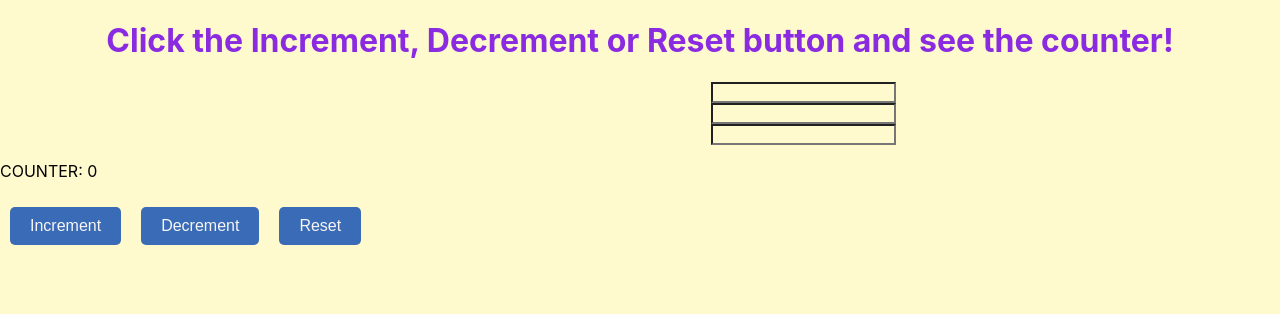
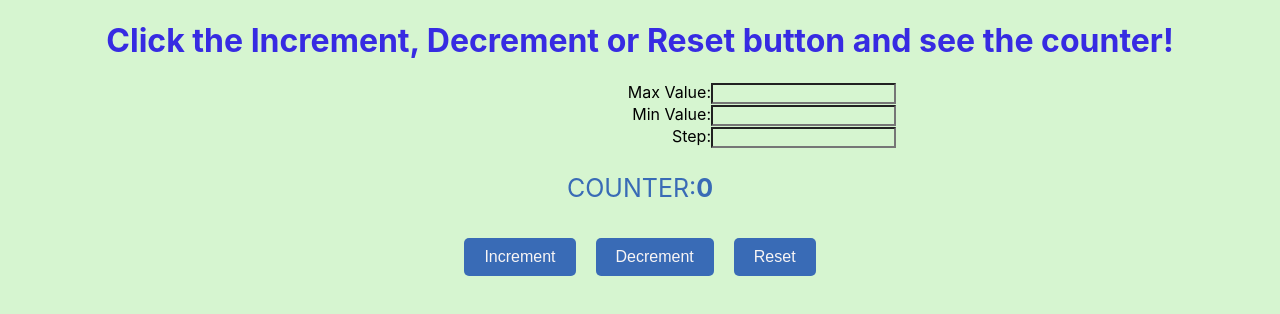
Before and after one commit to Vach001/create-counter-react, a React (Create React App) app: page / in a window 1280 px wide. Shown: the top 314 px of the page. Built offline with nearby package versions, Linux system fonts and the light colour scheme.

Commit message:
feat(*): add styles and change buttons

```diff
--- a/package.json
+++ b/package.json
@@ -3,6 +3,9 @@
   "version": "0.1.0",
   "private": true,
   "dependencies": {
+    "@emotion/react": "^11.11.1",
+    "@emotion/styled": "^11.11.0",
+    "@mui/material": "^5.14.0",
     "@testing-library/jest-dom": "^5.16.5",
     "@testing-library/react": "^13.4.0",
     "@testing-library/user-event": "^13.5.0",
--- a/src/App.css
+++ b/src/App.css
@@ -1,3 +1,3 @@
 *{
-  background-color: lemonchiffon;
+  background-color: rgb(214, 245, 208);
 }
--- a/src/Components/Counter/Counter.jsx
+++ b/src/Components/Counter/Counter.jsx
@@ -2,63 +2,58 @@ import React, { useEffect, useState } from "react";
 import styles from "./counter.module.css";
 import { useReducer } from "../../hooks/useReducer";
 import {counterReducer} from "../../helpers/counterReducer";
+import Input from "../Input/Input";
 
 export default function Counter() {
-  const [counter, setCounter] = useReducer(counterReducer, 0);
+  const [counter, counterDispatch] = useReducer(counterReducer, 0);
 
   const storedCounter = JSON.parse(localStorage.getItem("counter"));
-  const [maxNumber, setMaxNumber] = useState(100);
-  const [minNumber, setMinNumber] = useState(-100);
-  const [step, setStep] = useState(2);
+  const [maxNumber, setMaxNumber] = useState(25);
+  const [minNumber, setMinNumber] = useState(-20);
+  const [step, setStep] = useState(5);
 
-
-  useEffect(() => {
-    localStorage.setItem("counter", JSON.stringify(counter));
-
-    const storedCounter = JSON.parse(localStorage.getItem("counter"));
-    console.log(storedCounter);
-  }, [counter]);
-
-  const handleClick = function (number) {
-    setCounter((prev) => {
-      console.log(localStorage);
-      return prev + number;
-    });
-  };
-return (
+  return (
     <>
       <div style={{
             margin: "auto",
+            padding:"10px, 10px",
             width: "40%",
             display: "flex",
             flexDirection: "column",
             alignItems: "flex-end"
           }}
         >
-        <input type="text" labelText="Max Value:" name= {maxNumber} />
-        <input type="text" labelText="Min Value:" name= {minNumber} />
-        <input type="text" labelText="Step:" name= {step} />
+        <Input type="number" labelText="Max Value:" name= {maxNumber} />
+        <Input type="number" labelText="Min Value:" name= {minNumber} />
+        <Input type="number" labelText="Step:" name= {step} />
       </div>
 
-      <p>COUNTER: {counter}</p>
+      <p className={styles.count}>COUNTER:  <b>{ counter }</b></p>
 
-      <div>
+      <div style={{
+        display: "flex",
+        alignItems: "center",
+        justifyContent: "center",
+        margin:"auto"
+      }}>
         <button
-          onClick={() => setCounter({
+          onClick={() => counterDispatch({
             type: "increment",
-            payload: step })}
-          disabled={counter + step > maxNumber}>
+            payload: step})}
+          disabled={counter + step > maxNumber}
+          >
           Increment
         </button>
         <button
-          onClick={() => setCounter({
+          onClick={() => counterDispatch({
             type: "decrement",
             payload: step })}
-          disabled={counter - step < minNumber}>
+          disabled={counter - step < minNumber}
+          >
           Decrement
         </button>
         <button
-          onClick={() => setCounter({
+          onClick={() => counterDispatch({
             type: "reset" })}
         >
           Reset
--- a/src/Components/Counter/counter.module.css
+++ b/src/Components/Counter/counter.module.css
@@ -23,3 +23,14 @@ button:active {
 button:focus {
   outline: none;
 }
+button:disabled{
+background-color: azure;
+color: #0456d1;
+}
+
+.count{
+  display: flex;
+  justify-content: center;
+  color: #396bb6;
+  font-size: 25px;
+}
--- a/src/Components/Header/Header.module.css
+++ b/src/Components/Header/Header.module.css
@@ -1,4 +1,4 @@
 .header{
-    color: blueviolet;
+    color: rgb(55, 43, 226);
     text-align: center;
 }
--- a/src/Components/Input/Input.jsx
+++ b/src/Components/Input/Input.jsx
@@ -1,6 +1,6 @@
 import { useState } from "react";
 
-export default function input({ labelText, type, name, value = "" }) {
+export default function Input({ type, labelText, name, value = "" }) {
   const [state, setState] = useState(value);
 
   const handelChange = (e) => {
```
Also changed, not shown: 1 other file (tests, documents, lock files or other folders).
